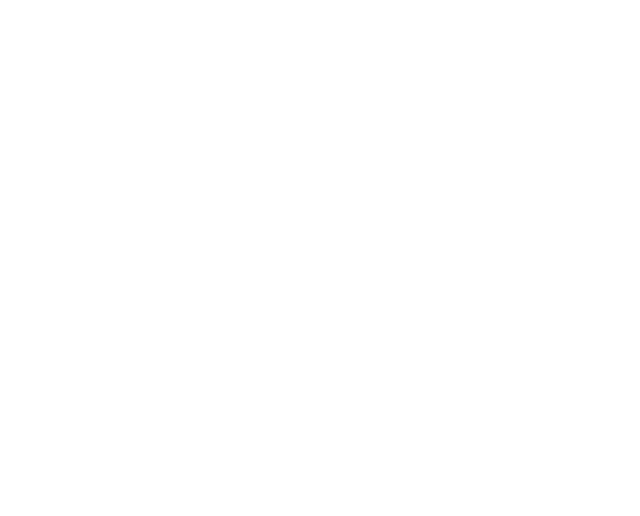
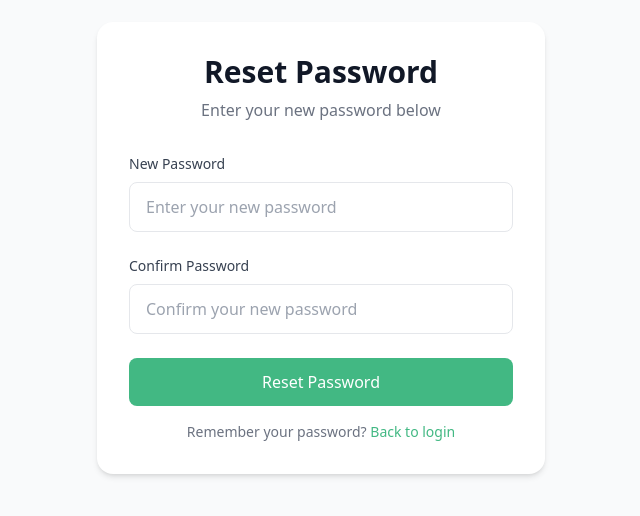
Before and after one commit to domma-app/frontend, a Nuxt app: page /forgot-password/1 in a window 1280 px wide. Before the commit this address had no page. Shown: the part 152-668 px from the top of the page, without its empty margins (319-959 px from the left). Built offline with nearby package versions, Linux system fonts and the light colour scheme.

Commit message:
feat: add reset password and success page

```diff
--- /dev/null
+++ b/pages/forgot-password/[token].vue
@@ -0,0 +1,90 @@
+<template>
+  <div class="min-h-screen flex items-center justify-center p-6 bg-gray-50">
+    <AuthCard title="Reset Password" subtitle="Enter your new password below">
+      <form @submit.prevent="handleResetPassword" class="w-full">
+        <AuthInput
+          v-model="password"
+          label="New Password"
+          id="password"
+          type="password"
+          placeholder="Enter your new password"
+        />
+
+        <AuthInput
+          v-model="confirmPassword"
+          label="Confirm Password"
+          id="confirmPassword"
+          type="password"
+          placeholder="Confirm your new password"
+        />
+
+        <div
+          v-if="error"
+          class="mb-4 p-4 bg-red-50 text-red-500 text-sm rounded-lg"
+        >
+          {{ error }}
+        </div>
+
+        <button
+          type="submit"
+          class="w-full py-3 px-6 bg-green-500 text-white font-medium rounded-lg transition-colors hover:bg-green-600 mb-4"
+          :disabled="isLoading"
+        >
+          {{ isLoading ? "Resetting..." : "Reset Password" }}
+        </button>
+
+        <p class="text-center text-sm text-gray-500">
+          Remember your password?
+          <NuxtLink
+            to="/login"
+            class="text-green-500 font-medium hover:text-green-600 transition-colors"
+          >
+            Back to login
+          </NuxtLink>
+        </p>
+      </form>
+    </AuthCard>
+  </div>
+</template>
+
+<script setup lang="ts">
+const route = useRoute();
+const token = route.params.token as string;
+const password = ref("");
+const confirmPassword = ref("");
+const isLoading = ref(false);
+const error = ref("");
+
+const handleResetPassword = async () => {
+  try {
+    error.value = "";
+    isLoading.value = true;
+
+    // Validate passwords match
+    if (password.value !== confirmPassword.value) {
+      error.value = "Passwords do not match";
+      return;
+    }
+
+    // Validate password length
+    if (password.value.length < 8) {
+      error.value = "Password must be at least 8 characters long";
+      return;
+    }
+
+    // TODO: Implement reset password logic
+    console.log("Reset password:", { token, password: password.value });
+
+    // Simulate API call
+    await new Promise((resolve) => setTimeout(resolve, 1000));
+
+    // Redirect to success page
+    navigateTo("/forgot-password/success");
+  } catch (err) {
+    error.value = "Failed to reset password. Please try again.";
+    console.error("Error:", err);
+  } finally {
+    isLoading.value = false;
+  }
+};
+</script>
--- /dev/null
+++ b/pages/forgot-password/success.vue
@@ -0,0 +1,81 @@
+<template>
+  <div class="min-h-screen flex justify-center items-center bg-gray-50 p-6">
+    <AuthCard
+      title="Password Reset Successfully"
+      subtitle="Your password has been reset successfully"
+    >
+      <div class="text-center">
+        <div class="mb-6">
+          <div
+            class="w-16 h-16 bg-green-100 rounded-full flex items-center justify-center mx-auto mb-4"
+          >
+            <svg
+              class="w-8 h-8 text-green-500"
+              fill="none"
+              stroke="currentColor"
+              viewBox="0 0 24 24"
+            >
+              <path
+                stroke-linecap="round"
+                stroke-linejoin="round"
+                stroke-width="2"
+                d="M5 13l4 4L19 7"
+              />
+            </svg>
+          </div>
+          <p class="text-gray-600 mb-4">
+            You can now use your new password to log in to your account.
+          </p>
+        </div>
+
+        <NuxtLink
+          to="/login"
+          class="block w-full py-3 px-6 bg-green-500 text-white font-medium rounded-lg transition-colors hover:bg-green-600 text-center"
+        >
+          Continue to Login
+        </NuxtLink>
+      </div>
+    </AuthCard>
+  </div>
+</template>
+
+<!-- <template>
+    <div class="min-h-screen flex items-center justify-center p-6 bg-gray-50">
+      <AuthCard
+        title="Password Reset Successfully"
+        subtitle="Your password has been reset successfully"
+      >
+        <div class="text-center">
+          <div class="mb-6">
+            <div
+              class="w-16 h-16 bg-green-100 rounded-full flex items-center justify-center mx-auto mb-4"
+            >
+              <svg
+                class="w-8 h-8 text-green-500"
+                fill="none"
+                stroke="currentColor"
+                viewBox="0 0 24 24"
+              >
+                <path
+                  stroke-linecap="round"
+                  stroke-linejoin="round"
+                  stroke-width="2"
+                  d="M5 13l4 4L19 7"
+                />
+              </svg>
+            </div>
+            <p class="text-gray-600 mb-4">
+              You can now use your new password to log in to your account.
+            </p>
+          </div>
+
+          <NuxtLink
+            to="/login"
+            class="block w-full py-3 px-6 bg-green-500 text-white font-medium rounded-lg transition-colors hover:bg-green-600 text-center"
+          >
+            Continue to Login
+          </NuxtLink>
+        </div>
+      </AuthCard>
+    </div>
+  </template> -->
```
